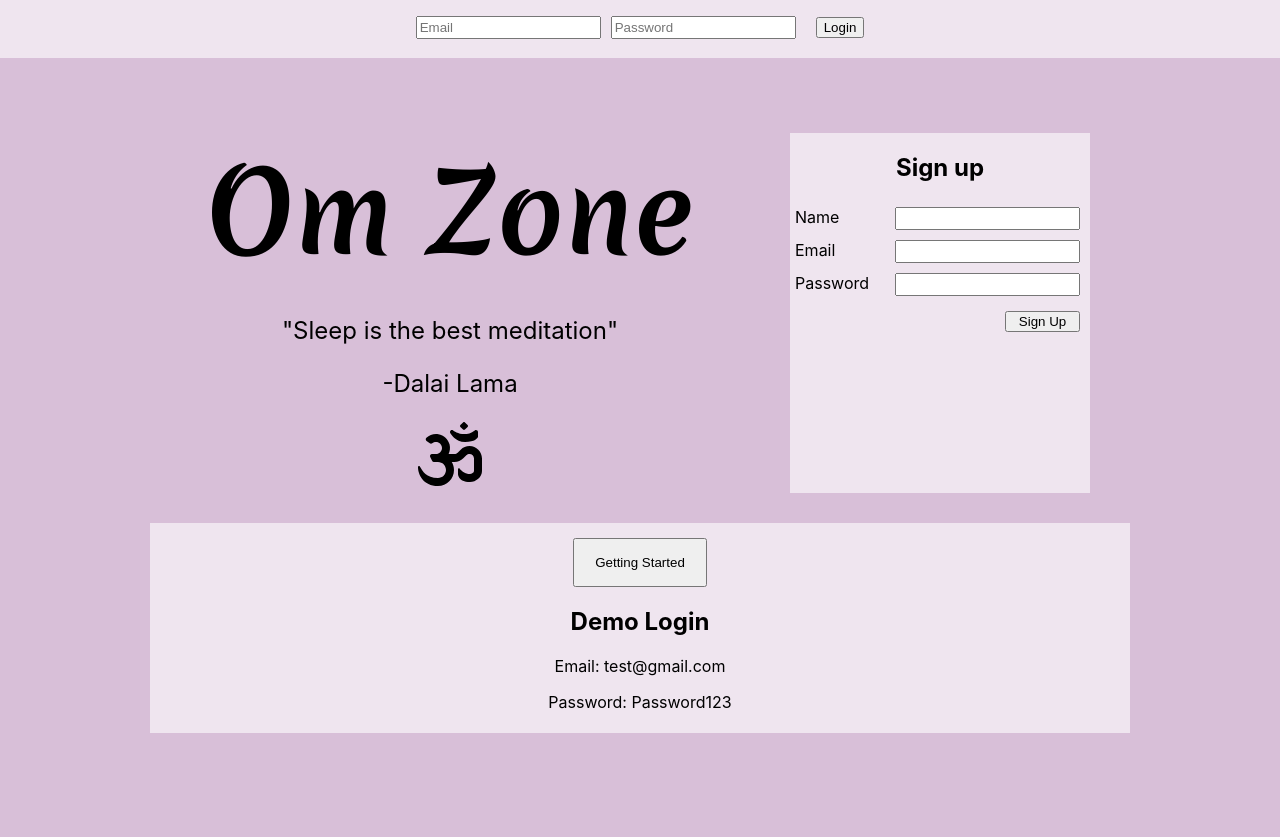
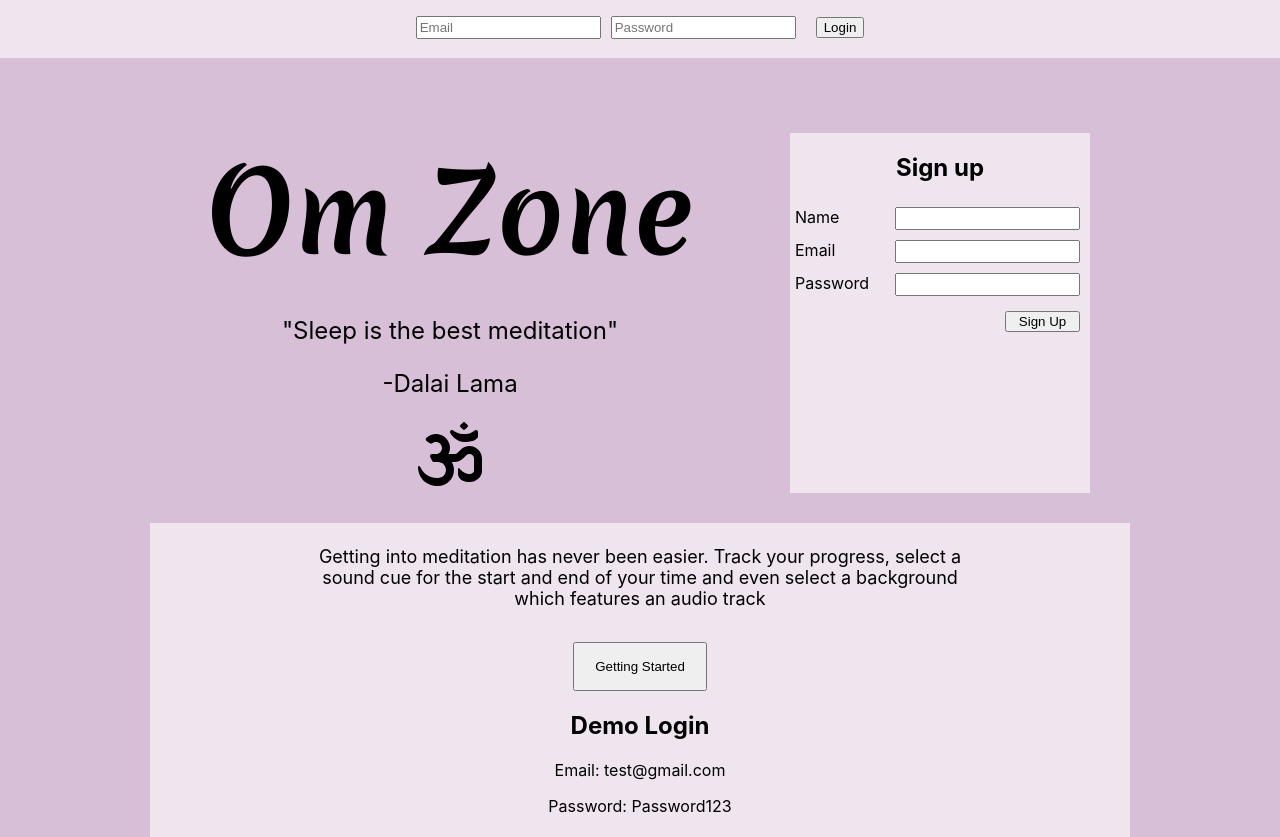
Before and after one commit to snazzyj/OmZone, a React (Create React App) app: page / in a window 1280 px wide. Before the commit the page ends 800 px from the top, so only its background shows below. Built offline with nearby package versions, Linux system fonts and the light colour scheme; what uifx would draw is missing.

Commit message:
added app description

```diff
--- a/src/demo/demoInfo.js
+++ b/src/demo/demoInfo.js
@@ -5,10 +5,16 @@ class DemoInfo extends Component {
     render() {
         return (
             <Fragment>
+                <div className="description">
+                    <p>
+                    Getting into meditation has never been easier. Track your progress,
+                    select a sound cue for the start and end of your time
+                    and even select a background which features an audio track
+                    </p>
+                </div>
                 <Popup trigger={<button>Getting Started</button>} position="top center" closeOnDocumentClick>
                         <ol>
                             <li>Sign up for an account or Login in to continue</li>
-                            <li>Input the time you want to meditate for in minutes</li>
                             <li>Input the time you want to meditate for in minutes</li>
                             <li>Select a sound cue for when the timer starts and stops</li>
                             <li>By selecting a background, a song will be played</li>
--- a/src/homepage/homepage.css
+++ b/src/homepage/homepage.css
@@ -107,6 +107,14 @@ nav {
     margin-top: 30px;
 }
 
+.description {
+    padding-top: 5px;
+    width: 70%;
+    margin-left: auto;
+    margin-right: auto;
+    font-size: 18px;
+}
+
 .demoInfo > button {
     padding:  15px 20px;
     margin-top: 15px;
```
